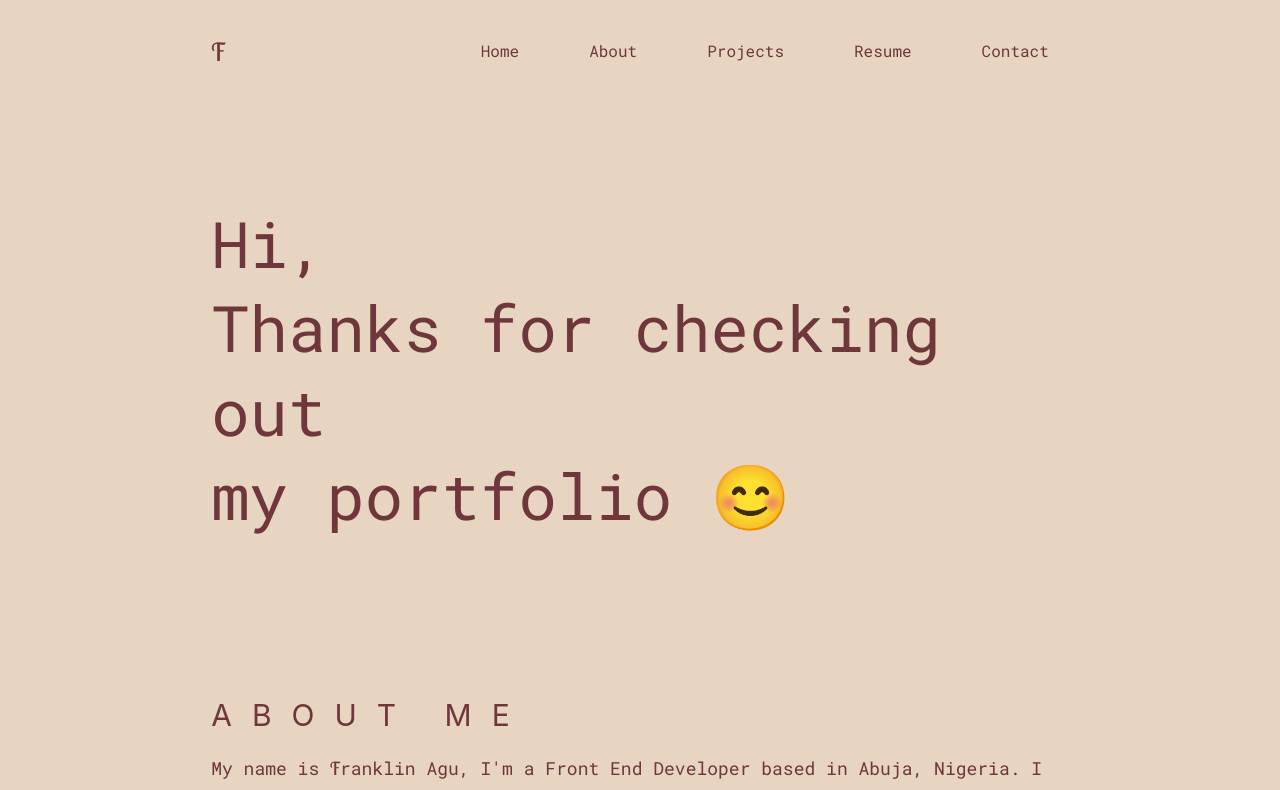
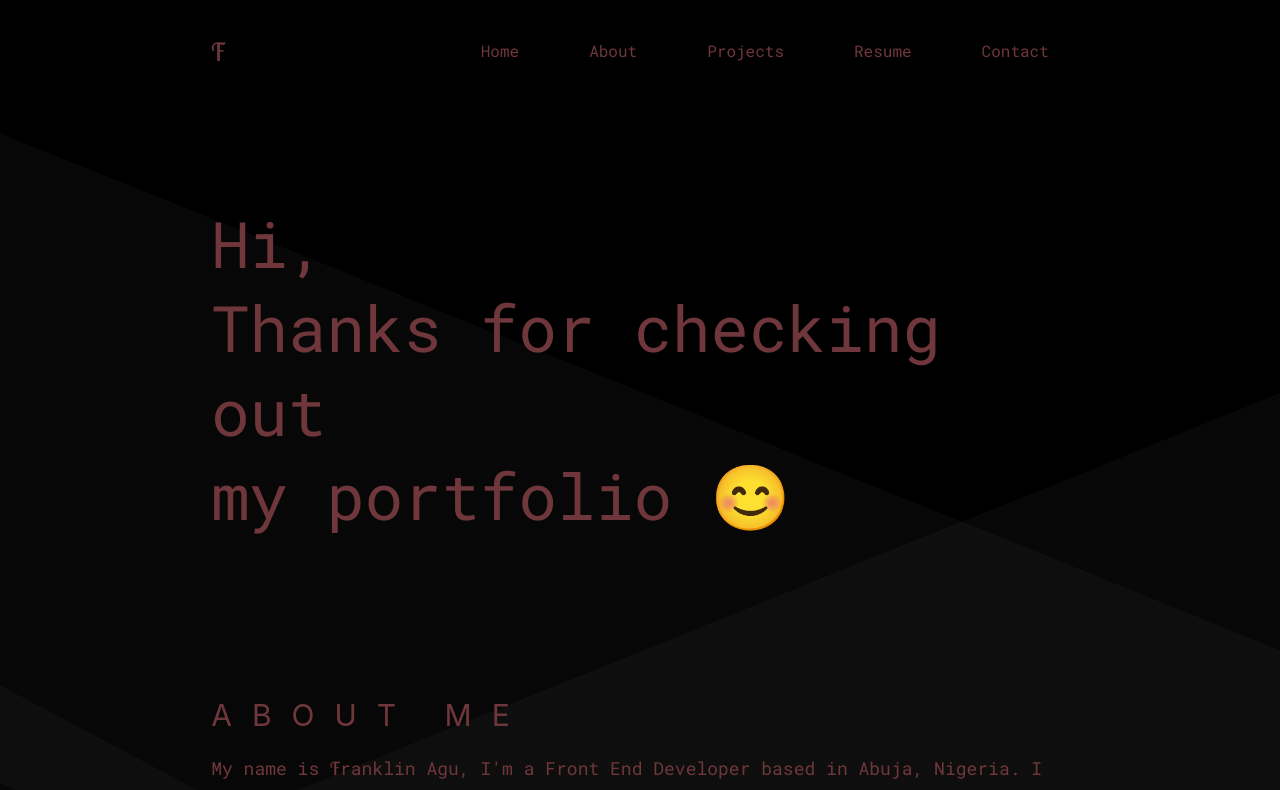
Before and after one commit to frank4177/portfolio, a React (Create React App) app: page / in a window 1280 px wide. Shown: the top 790 px of the page. Built offline with nearby package versions, Linux system fonts and the light colour scheme; a web font is replaced by a local one.

Commit message:
test background

```diff
--- a/public/index.html
+++ b/public/index.html
@@ -4,7 +4,7 @@
     <meta charset="utf-8" />
     <link rel="icon" href="%PUBLIC_URL%/favicon.ico" />
     <meta name="viewport" content="width=device-width, initial-scale=1" />
-    <meta name="theme-color" content="#e7d4c1" />
+    <meta name="theme-color"  content="rgb(0,0,0)"/>
     <meta
       name="description"
       content="Web site created using create-react-app"
--- a/src/App.css
+++ b/src/App.css
@@ -14,7 +14,7 @@ body{
 
   /* background-image: radial-gradient(circle at 16% 83%, rgba(148, 148, 148,0.06) 0%, rgba(148, 148, 148,0.06) 50%,rgba(63, 63, 63,0.06) 50%, rgba(63, 63, 63,0.06) 100%),radial-gradient(circle at 68% 87%, rgba(66, 66, 66,0.06) 0%, rgba(66, 66, 66,0.06) 50%,rgba(105, 105, 105,0.06) 50%, rgba(105, 105, 105,0.06) 100%),radial-gradient(circle at 38% 50%, rgba(123, 123, 123,0.06) 0%, rgba(123, 123, 123,0.06) 50%,rgba(172, 172, 172,0.06) 50%, rgba(172, 172, 172,0.06) 100%),linear-gradient(90deg, hsl(18,0%,1%),hsl(18,0%,1%)); */
 
-  /* background-image: linear-gradient(324deg, transparent 0%, transparent 45%,rgba(186, 186, 186,0.04) 45%, rgba(186, 186, 186,0.04) 47%,transparent 47%, transparent 100%),linear-gradient(208deg, transparent 0%, transparent 40%,rgba(186, 186, 186,0.04) 40%, rgba(186, 186, 186,0.04) 80%,transparent 80%, transparent 100%),linear-gradient(202deg, transparent 0%, transparent 20%,rgba(186, 186, 186,0.04) 20%, rgba(186, 186, 186,0.04) 40%,transparent 40%, transparent 100%),linear-gradient(338deg, transparent 0%, transparent 10%,rgba(186, 186, 186,0.04) 10%, rgba(186, 186, 186,0.04) 72%,transparent 72%, transparent 100%),linear-gradient(90deg, rgb(0,0,0),rgb(0,0,0)); */
+  background-image: linear-gradient(324deg, transparent 0%, transparent 45%,rgba(186, 186, 186,0.04) 45%, rgba(186, 186, 186,0.04) 47%,transparent 47%, transparent 100%),linear-gradient(208deg, transparent 0%, transparent 40%,rgba(186, 186, 186,0.04) 40%, rgba(186, 186, 186,0.04) 80%,transparent 80%, transparent 100%),linear-gradient(202deg, transparent 0%, transparent 20%,rgba(186, 186, 186,0.04) 20%, rgba(186, 186, 186,0.04) 40%,transparent 40%, transparent 100%),linear-gradient(338deg, transparent 0%, transparent 10%,rgba(186, 186, 186,0.04) 10%, rgba(186, 186, 186,0.04) 72%,transparent 72%, transparent 100%),linear-gradient(90deg, rgb(0,0,0),rgb(0,0,0));
 
 
 }
--- a/src/showcase/showcase.jsx
+++ b/src/showcase/showcase.jsx
@@ -22,7 +22,7 @@ const Showcase = () => {
   return (
     <div className='showCase-container' ref={downTransition}>
         <div className='about-wrapper'>
-            <div className='about-text'>Hi,<br/>Thanks for checking out<br/> my portfolio &#128522;</div>
+            <div className='about-text' >Hi,<br/>Thanks for checking out<br/> my portfolio &#128522;</div>
             {/* <button>Download CV</button> */}
         </div>
         <div className='image-wrapper'>
```
